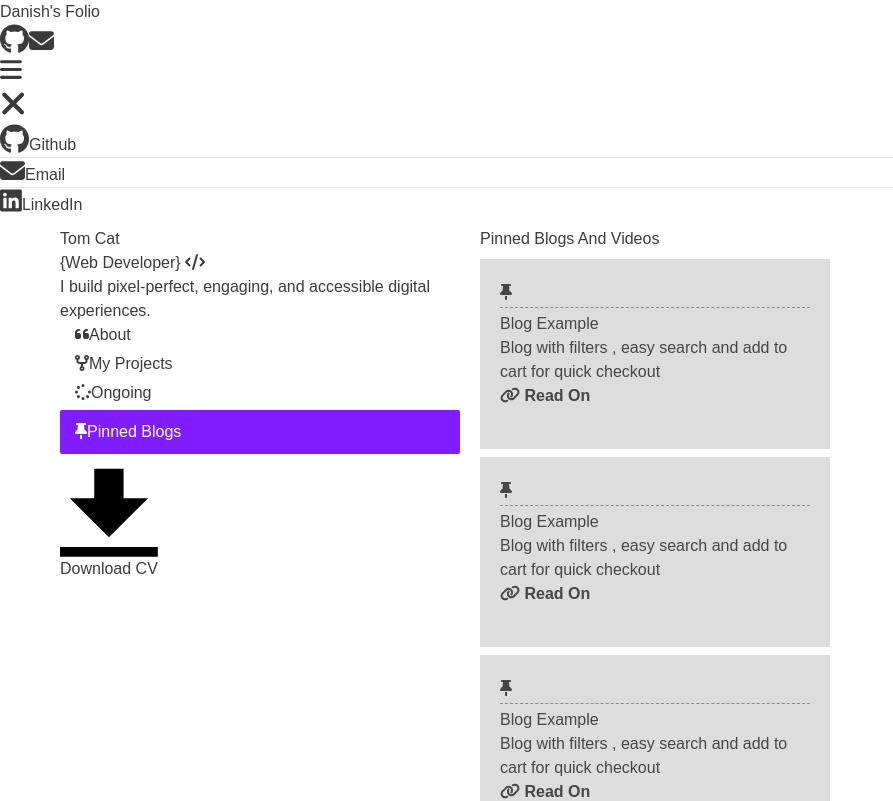
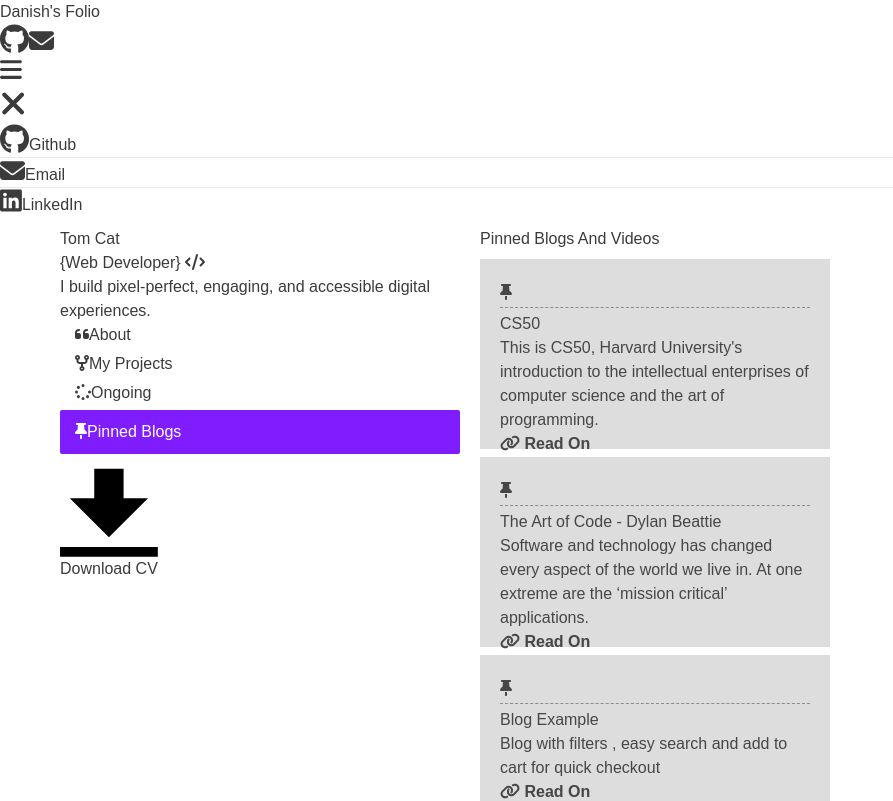
Before and after one commit to danishofcodes/tokensandbraces, a React (Vite) app: page /PinnedBlogs in a window 1280 px wide. Shown: the top 801 px of the page, without its empty margins (0-893 px from the left). Built offline with nearby package versions, Linux system fonts and the light colour scheme; a web font is replaced by a local one.

Commit message:
additions of keys in array of objs
imgKey,githublink ,githublink  keys added in projects array of objs

hyperlink , isVideo , sitename  keys added in blogs array of objs.

```diff
--- a/src/App.jsx
+++ b/src/App.jsx
@@ -9,14 +9,16 @@ function App() {
     {
       projectname: 'GameWyre ',
       description: 'GameWyre An E-commerce Platform for Gaming Products (Made with React JS), with filters , easy search and add to cart for quick checkout ',
-      imgKey: reactIcon, // Replace with your image file name or URL
-      githublink : 'https://github.com/danishofcodes/GameWyre'
+      imgKey: reactIcon, // Replace with your image file name or URL,
+      githublink : 'https://github.com/danishofcodes/GameWyre',
+      viewonbrowser : 'https://danishofcodes.github.io/GameWyre/'
     },
     {
       projectname: 'Spotify-Clone',
       description: 'Spotify Clone Made with Pure HTML5 CSS3. Thinking about rebuilding this in React afterwards.',
       imgKey: reactIcon, // Replace with your image file name or URL
-      githublink : 'https://github.com/danishofcodes/Spotify-Clone'
+      githublink : 'https://github.com/danishofcodes/Spotify-Clone',
+      viewonbrowser : 'https://danishofcodes.github.io/Spotify-Clone/'
 
     },
 
@@ -24,21 +26,24 @@ function App() {
       projectname: 'MetroCity-AQI',
       description: 'Visualize Air Quality Index of 6 major Indian cities, Compare AQI, calculate yearly averages. Interactive graphs for Insightful analysis.',
       imgKey: reactIcon, // Replace with your image file name or URL
-      githublink : 'https://github.com/danishofcodes/metrocityAQI'
+      githublink : 'https://github.com/danishofcodes/metrocityAQI',
+      viewonbrowser : 'https://danishofcodes.github.io/metrocityAQI/'
     },
 
     {
       projectname: 'MetroCity-AQI',
       description: 'Visualize Air Quality Index of 6 major Indian cities, Compare AQI, calculate yearly averages. Interactive graphs for Insightful analysis.',
       imgKey: reactIcon, // Replace with your image file name or URL
-      githublink : 'https://github.com/danishofcodes/metrocityAQI'
+      githublink : 'https://github.com/danishofcodes/metrocityAQI',
+      viewonbrowser : 'https://danishofcodes.github.io/metrocityAQI/'
     },
 
     {
       projectname: 'MetroCity-AQI',
       description: 'Visualize Air Quality Index of 6 major Indian cities, Compare AQI, calculate yearly averages. Interactive graphs for Insightful analysis.',
       imgKey: reactIcon, // Replace with your image file name or URL
-      githublink : 'https://github.com/danishofcodes/metrocityAQI'
+      githublink : 'https://github.com/danishofcodes/metrocityAQI',
+      viewonbrowser : 'https://danishofcodes.github.io/metrocityAQI/'
     }
   ];
 
@@ -46,58 +51,76 @@ function App() {
 
   const blogs = [
     {
-      title: 'Blog Example',
-      description: ' Blog with filters , easy search and add to cart for quick checkout ',
+      title: 'CS50',
+      description: "This is CS50, Harvard University's introduction to the intellectual enterprises of computer science and the art of programming.",
       imgKey: reactIcon, // Replace with your image file name or URL
-      bloglink : 'https://github.com/danishofcodes/GameWyre'
+      hyperlink : 'https://youtube.com/playlist?list=PLhQjrBD2T381WAHyx1pq-sBfykqMBI7V4&si=KTUXdgSCsXqFqP-Y',
+      isVideo : true ,
+      sitename : "Youtube"
+    },
+    {
+      title: 'The Art of Code - Dylan Beattie',
+      description: 'Software and technology has changed every aspect of the world we live in. At one extreme are the ‘mission critical’ applications.',
+      imgKey: reactIcon, // Replace with your image file name or URL
+      hyperlink : 'https://youtu.be/6avJHaC3C2U?si=jC2BDiRMkg8hocBD',
+      isVideo : true ,
+      sitename : "Youtube"
     },
     {
       title: 'Blog Example',
       description: ' Blog with filters , easy search and add to cart for quick checkout ',
       imgKey: reactIcon, // Replace with your image file name or URL
-      bloglink : 'https://github.com/danishofcodes/GameWyre'
+      hyperlink : 'https://github.com/danishofcodes/GameWyre',
+      isVideo : false ,
+      sitename : "blog"
     },
     {
       title: 'Blog Example',
       description: ' Blog with filters , easy search and add to cart for quick checkout ',
       imgKey: reactIcon, // Replace with your image file name or URL
-      bloglink : 'https://github.com/danishofcodes/GameWyre'
+      hyperlink : 'https://github.com/danishofcodes/GameWyre',
+      isVideo : false ,
+      sitename : "blog"
     },
     {
       title: 'Blog Example',
       description: ' Blog with filters , easy search and add to cart for quick checkout ',
       imgKey: reactIcon, // Replace with your image file name or URL
-      bloglink : 'https://github.com/danishofcodes/GameWyre'
+      hyperlink : 'https://github.com/danishofcodes/GameWyre',
+      isVideo : true ,
+      sitename : "Youtube"
     },
     {
       title: 'Blog Example',
       description: ' Blog with filters , easy search and add to cart for quick checkout ',
       imgKey: reactIcon, // Replace with your image file name or URL
-      bloglink : 'https://github.com/danishofcodes/GameWyre'
+      hyperlink : 'https://github.com/danishofcodes/GameWyre',
+      isVideo : true ,
+      sitename : "Youtube"
     },
     {
       title: 'Blog Example',
       description: ' Blog with filters , easy search and add to cart for quick checkout ',
       imgKey: reactIcon, // Replace with your image file name or URL
-      bloglink : 'https://github.com/danishofcodes/GameWyre'
+      hyperlink : 'https://github.com/danishofcodes/GameWyre',
+      isVideo : false ,
+      sitename : "blog"
     },
     {
       title: 'Blog Example',
       description: ' Blog with filters , easy search and add to cart for quick checkout ',
       imgKey: reactIcon, // Replace with your image file name or URL
-      bloglink : 'https://github.com/danishofcodes/GameWyre'
+      hyperlink : 'https://github.com/danishofcodes/GameWyre',
+      isVideo : false ,
+      sitename : "blog"
     },
     {
       title: 'Blog Example',
       description: ' Blog with filters , easy search and add to cart for quick checkout ',
       imgKey: reactIcon, // Replace with your image file name or URL
-      bloglink : 'https://github.com/danishofcodes/GameWyre'
-    },
-    {
-      title: 'Blog Example',
-      description: ' Blog with filters , easy search and add to cart for quick checkout ',
-      imgKey: reactIcon, // Replace with your image file name or URL
-      bloglink : 'https://github.com/danishofcodes/GameWyre'
+      hyperlink : 'https://github.com/danishofcodes/GameWyre',
+      isVideo : true ,
+      sitename : "Youtube"
     }
 
   ]
```
